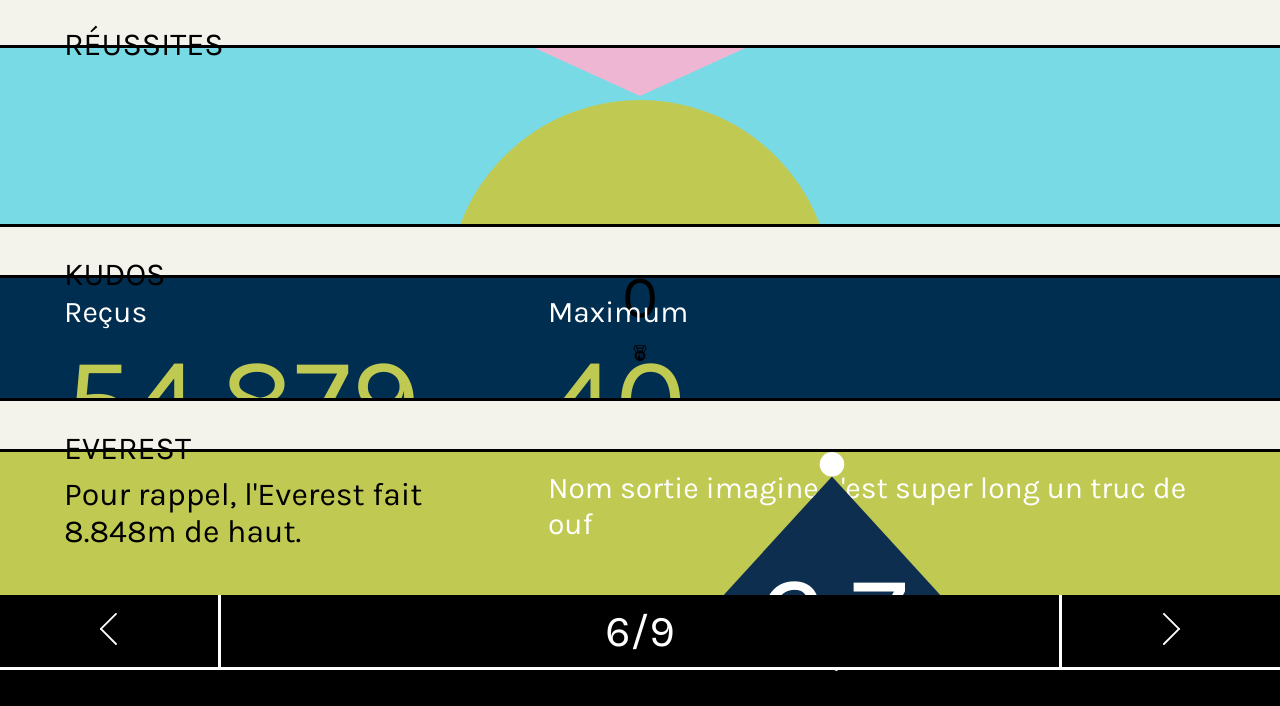
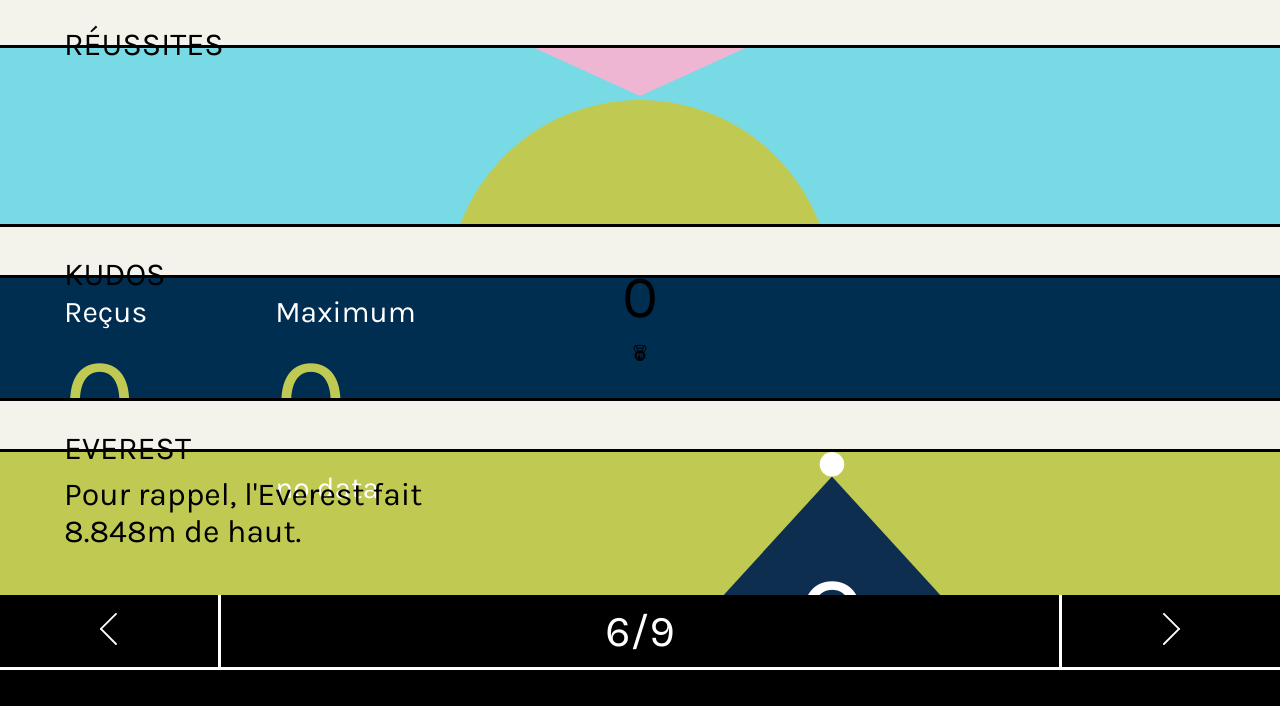
Before and after one commit to allan-cff/strava-free-year-in-sport, a website: page public/performances.html in a window 1280 px wide. Shown: the part 94-800 px from the top of the page. Drawn offline with Linux system fonts and the light colour scheme.

Commit message:
performance data

```diff
--- a/public/performances.html
+++ b/public/performances.html
@@ -35,12 +35,12 @@
         <section id="kudos">
             <div>
                 <h2>Reçus</h2>
-                <p class="nombre-md nb-kudos">54.879</p>
+                <p class="nombre-md nb-kudos">0</p>
             </div>
             <div id="most-kudoed">
                 <h2>Maximum</h2>
-                <p class="nombre-md nb-kudos">40</p>
-                <p class="texte-kudos">Nom sortie imagine c'est super long un truc de ouf</p>
+                <p class="nombre-md nb-kudos">0</p>
+                <p class="texte-kudos">no data</p>
             </div>
         </section>
 
@@ -51,7 +51,7 @@
         <section id="everest">
             <p>Pour rappel, l'Everest fait 8.848m de haut.</p>
             <div>
-                <p class="nombre-md">6,7</p>
+                <p class="nombre-md">0</p>
             </div>
 
         </section>
--- a/public/performances.js
+++ b/public/performances.js
@@ -31,8 +31,6 @@ const totals = getTotals()
 numberAnimation('.record .medaille .nombre-sm', getPRNumber());
 document.querySelector("#kudos .nombre-md").innerHTML = totals.total.kudos;
 const mostKudoed = JSON.parse(localStorage.getItem('activities')).find(a => a.id === parseInt(localStorage.getItem('most-kudoed'), 10));
-document.querySelector("#kudos #most-kudoed .nombre-md").innerHTML = mostKudoed.kudos_count;
-document.querySelector("#kudos #most-kudoed .texte-kudos").innerHTML = mostKudoed.name;
-if(totals.heartrate.count > 0){
-    document.querySelector("#fc .nombre-sm").innerHTML = (totals.heartrate.total / totals.heartrate.count).toFixed(1);
-}
+document.querySelector('#kudos #most-kudoed .nombre-md').innerHTML = mostKudoed.kudos_count;
+document.querySelector('#kudos #most-kudoed .texte-kudos').innerHTML = mostKudoed.name;
+document.querySelector('#everest .nombre-md').innerHTML = (totals.total.climb/8848).toFixed(1);
```
